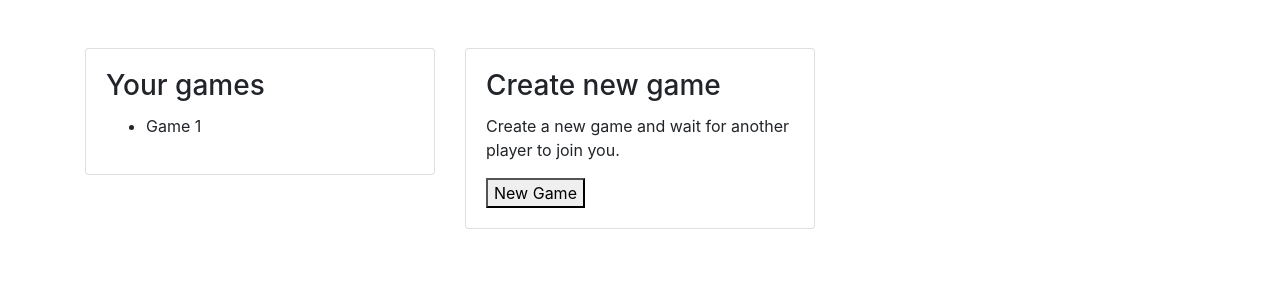
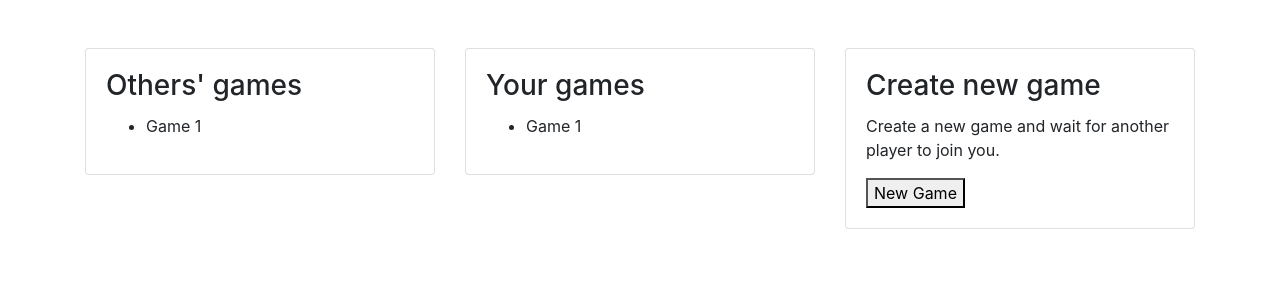
Before and after one commit to sebasgavi/tranqui-rpsls, a Django app: template game/templates/game/index.html in a window 1280 px wide. Shown: the part 261-561 px from the top of the page. Run offline with Django 3.2, Linux system fonts and the light colour scheme; tables that the repository leaves empty hold one stand-in row (values such as "Sample post"); the template is opened without the code that fills it: values that come from a table or form of the project are taken from there, most other values are stand-ins (such as "Sample title", 1, 10 or a date in 2020); some libraries are stand-ins or nearby versions.

Commit message:
others' games

```diff
--- a/game/templates/game/index.html
+++ b/game/templates/game/index.html
@@ -3,6 +3,19 @@
 {% block content %}
 
     <div class="row mt-5">
+
+        <div class="col-md-4">
+                <div class="card">
+                    <div class="card-body">
+                        <h3 class="card-title">Others' games</h3>
+                        <ul>
+                            {% for game in other_new_games %}
+                                <li>Game {{ game.id }}</li>
+                            {% endfor %}
+                        </ul>
+                    </div>
+                </div>
+            </div>
 
         <div class="col-md-4">
             <div class="card">
--- a/game/views.py
+++ b/game/views.py
@@ -1,6 +1,7 @@
 from django.shortcuts import render
 from django.urls import reverse
 from django.http import HttpResponseRedirect
+from django.db.models import Q
 
 from .models import Player, Game
 from .constants import *
@@ -9,6 +10,7 @@ def index(request):
     player = request.player
     context = {
         'player': player,
+        'other_new_games': Game.objects.filter(~Q(player_a=player.id)),
         'own_games': player.own_games.all()
     }
 
```
